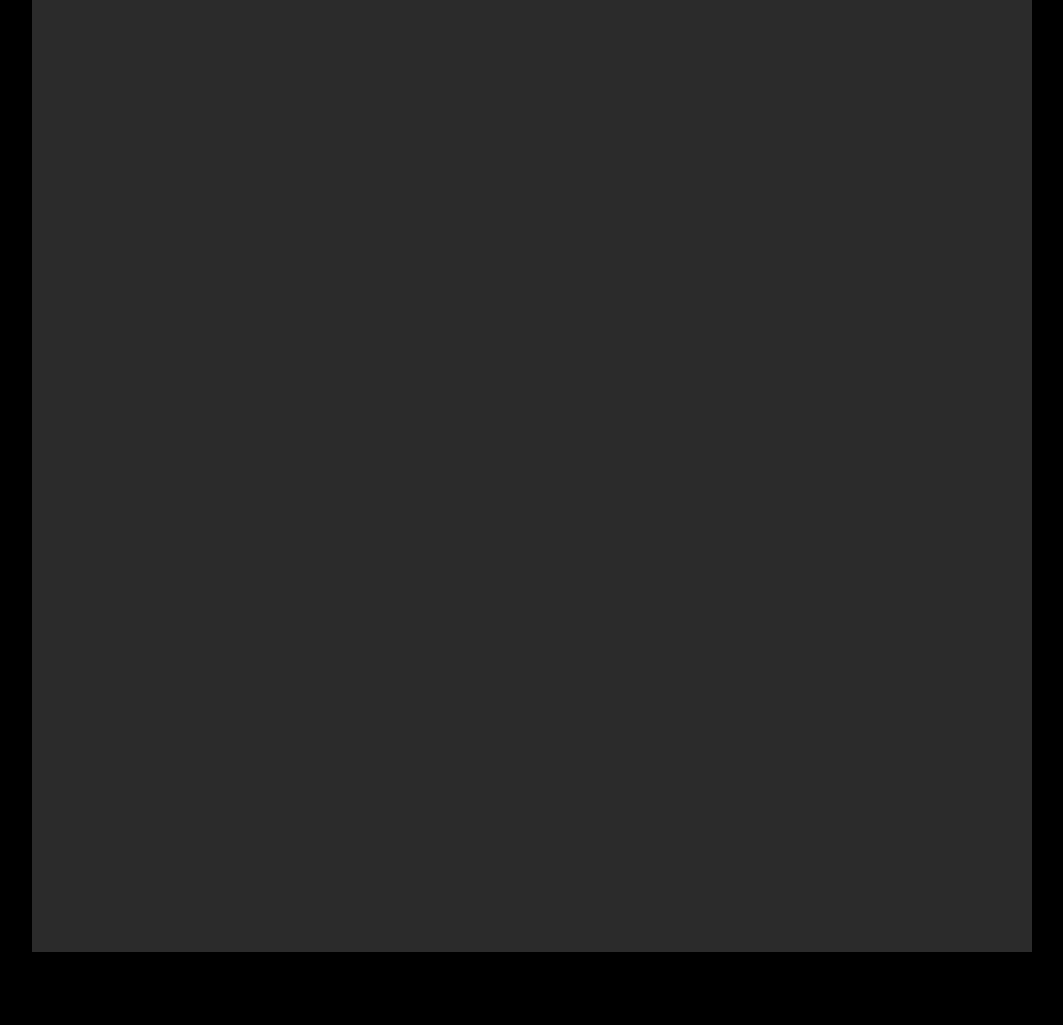
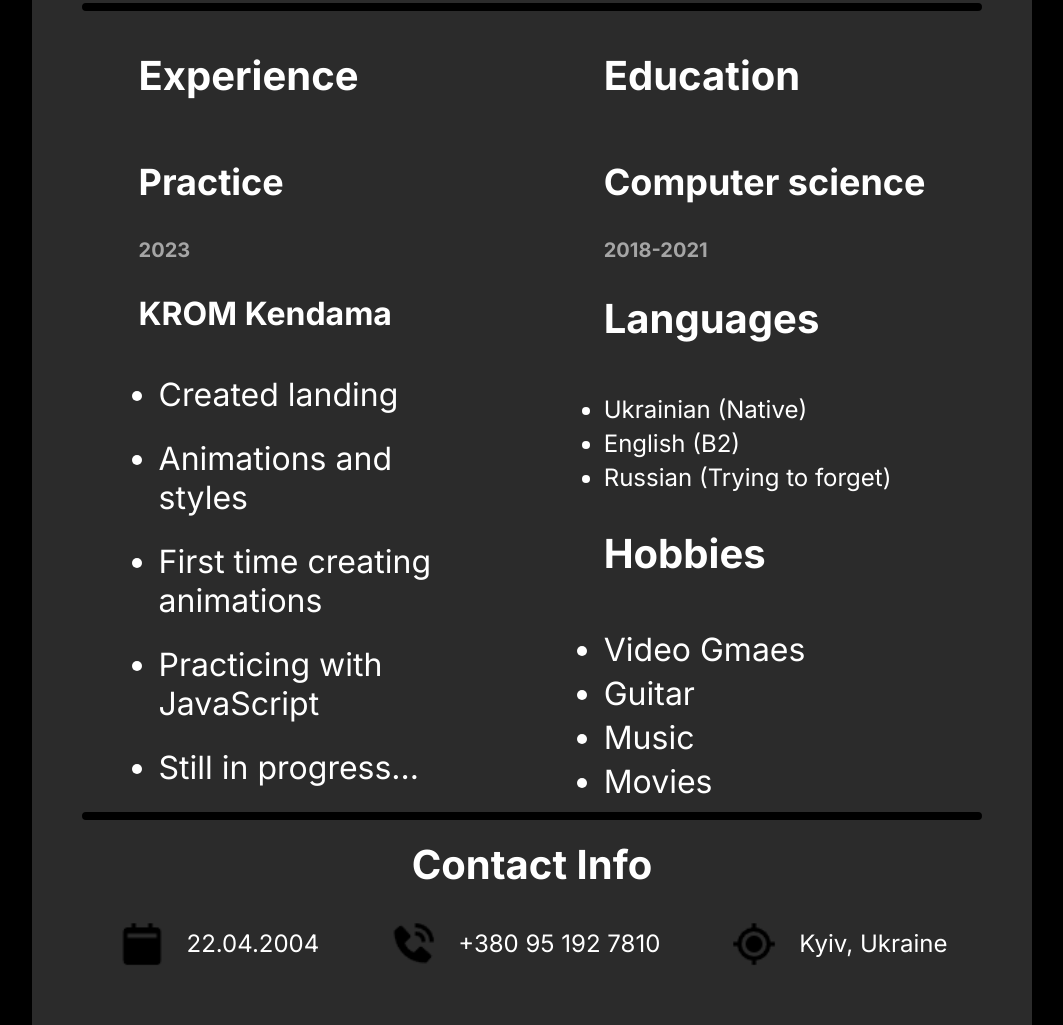
Before and after one commit to glattoseeyou/homepage, a plain HTML site: page index.html in a window 1280 px wide. Shown: the part 848-1873 px from the top of the page, without its empty margins (108-1171 px from the left). Before the commit the page ends 1800 px from the top, so only its background shows below. Drawn offline with Linux system fonts and the light colour scheme; a web font is replaced by a local one.

Commit message:
Finished full project

```diff
--- a/index.html
+++ b/index.html
@@ -37,16 +37,16 @@
         <hr class="skills-line">
         <div class="hero-text-container">
           <div class="hero-text-skills">
-          <h3 class="hero-container-skills">Skills</h3>
-        </div>
+            <h3 class="hero-container-skills">Skills</h3>
+          </div>
           <div class="ul-container">
             <ul>
-              <li class="sills-list">HTML</li>
-              <li class="sills-list">Flex</li>
-              <li class="sills-list">JavaScript</li>
-              <li class="sills-list">Node.js</li>
-              <li class="sills-list">CSS</li>
-              <li class="sills-list">Grid</li>
+              <li class="skills-list">HTML</li>
+              <li class="skills-list">Flex</li>
+              <li class="skills-list">JavaScript</li>
+              <li class="skills-list">Node.js</li>
+              <li class="skills-list">CSS</li>
+              <li class="skills-list">Grid</li>
             </ul>
             <div class="productive-box">
               <p class="skill-productive">Productive Learning</p>
@@ -55,9 +55,61 @@
         </div>
       </div>
     </div>
+    <hr class="education-line">
+    <div class="education-experience-container">
+      <div class="experience-container">
+        <div class="education-container">
+          <h3 class="experience-title">Experience</h1>
+            <p class="experience-subtitle">Practice</p>
+            <p class="experience-date">2023</p>
+            <p class="experience-project">KROM Kendama</p>
+            <ul class="experience-ul-li">
+              <li class="experience-li">Created landing</li>
+              <li class="experience-li">Animations and styles</li>
+              <li class="experience-li">First time creating animations</li>
+              <li class="experience-li">Practicing with JavaScript</li>
+              <li class="experience-li">Still in progress...</li>
+            </ul>
+        </div>
+      </div>
+      <div class="education-container">
+        <h3 class="education-title">Education</h1>
+          <p class="education-subtitle">Computer science</p>
+          <p class="education-date">2018-2021</p>
+          <p class="education-languages">Languages</p>
+          <ul class="education-ul-language">
+            <li class="education-li">Ukrainian (Native)</li>
+            <li class="education-li">English (B2)</li>
+            <li class="education-li">Russian (Trying to forget)</li>
+          </ul>
+          <p class="education-languages">Hobbies</p>
+          <ul class="education-ul-hobbies">
+            <li class="education-hobbies-li">Video Gmaes</li>
+            <li class="education-hobbies-li">Guitar</li>
+            <li class="education-hobbies-li">Music</li>
+            <li class="education-hobbies-li">Movies</li>
+          </ul>
+      </div>
+    </div>
+    <div class="contactInfo-container">
+      <hr class="contactInfo-line">
+      <h3 class="contactInfo-text">Contact Info</h3>
+      <div class="contactInfo-box">
+        <div class="contactInfo-date">
+          <img src="calendar-alt-solid-36.png">
+          <p class="contactInfo-date-text">22.04.2004</p>
+        </div>
+        <div class="contactInfo-phone">
+          <img src="phone-call-solid-36.png">
+          <p class="contactInfo-phone-text">+380 95 192 7810</p>
+        </div>
+        <div class="contactInfo-location">
+          <img src="current-location-regular-36.png">
+          <p class="contactInfo-location-text">Kyiv, Ukraine</p>
+        </div>
+      </div>
+    </div>
   </div>
-
-  <script src="script.js"></script>
 </body>
 
 </html>
--- a/style.css
+++ b/style.css
@@ -32,22 +32,24 @@ a {
 
 .container {
   max-width: 1000px;
-  height: 1800px;
+  height: 1873px;
   width: 90%;
   margin: 0 auto;
   display: grid;
   padding: 5rem;
   background: #2B2B2B;
-  grid-template-columns: 1fr 1fr;
-  grid-row: 0;
+  grid-template-columns: 1fr;
+  align-content: center;
 }
 
 @media only screen and (max-width: 768px) {
   .container {
-    width: 100%;
     grid-template-columns: 1fr;
-    padding: 3rem;
-    gap: 50rem;
+    gap: 2rem;
+  }
+
+  .hero {
+    margin-top: 2rem;
   }
 }
 
@@ -56,6 +58,7 @@ a {
 }
 
 .header-box {
+  max-width: 509px;
   display: flex;
   flex-direction: column;
 }
@@ -73,8 +76,7 @@ a {
 
 .profile {
   grid-column: 1/ -1;
-  margin-bottom: 2rem;
-  max-height: 150px;
+  max-height: fit-content;
 }
 
 .profile-name {
@@ -127,15 +129,22 @@ a {
   font-size: 18px;
 }
 
+.hero {
+  max-height: 377px;
+  margin-top: 20px;
+}
+
 .hero-container {
   flex-direction: column;
 }
 
+
+
 .skills-line {
   border: 3px solid rgb(0, 0, 0);
   border-radius: 5px;
-  width: 898px;
-  margin-top: -500px;
+  width: 900px;
+  margin-bottom: 20px;
 }
 
 .hero-container-skills {
@@ -148,7 +157,6 @@ a {
 
 .hero-container-skills {
   display: flex;
-  margin-top: -450px;
 }
 
 .hero-container {
@@ -157,11 +165,16 @@ a {
   justify-content: space-between;
 }
 
+.skill-productive {
+  font-size: 28px;
+  text-decoration: underline;
+}
+
 .hero-container ul {
   columns: 3;
 }
 
-.sills-list {
+.skills-list {
   font-size: 28px;
   margin-left: 110px;
   margin-bottom: 59px;
@@ -171,9 +184,186 @@ a {
   display: flex;
   justify-content: center;
   align-items: center;
+  margin-bottom: 2rem;
 }
 
-.skill-productive {
-  font-size: 28px;
-  text-decoration: underline;
+.education-experience-container {
+  display: flex;
+  justify-content: space-around;
+  align-items: flex-start;
+  margin-top: 2rem;
 }
+
+.experience-container {
+  max-width: 456px;
+  margin-right: 2rem;
+}
+
+.experience-title {
+  font-size: 40px;
+  font-weight: bold;
+  margin-bottom: 60px;
+}
+
+.experience-subtitle {
+  font-size: 36px;
+  font-weight: bold;
+  margin-bottom: 34px;
+}
+
+.experience-date {
+  font-size: 20px;
+  color: #A5A5A5;
+  font-weight: bold;
+  margin-bottom: 32px;
+}
+
+.experience-project {
+  font-size: 32px;
+  font-weight: bold;
+  margin-bottom: 42px;
+}
+
+.experience-ul-li {
+  width: 332px;
+}
+
+.experience-li {
+  font-size: 32px;
+  margin-bottom: 25px;
+  margin-left: 20px;
+}
+
+.education-container {
+  max-width: 456px;
+}
+
+.education-title {
+  font-size: 40px;
+  font-weight: bold;
+  margin-bottom: 60px;
+}
+
+.education-subtitle {
+  font-size: 36px;
+  font-weight: bold;
+  margin-bottom: 34px;
+}
+
+.education-box {
+  max-width: 1000px;
+  display: flex;
+  flex-direction: column;
+  align-items: center;
+  justify-content: center;
+}
+
+.education-date {
+  font-size: 20px;
+  color: #A5A5A5;
+  font-weight: bold;
+  margin-bottom: 32px;
+}
+
+.education-languages {
+  font-size: 40px;
+  font-weight: bold;
+  margin-bottom: 52px;
+}
+
+.education-li {
+  font-size: 24px;
+  margin-bottom: 0.5rem;
+}
+
+.education-ul-language {
+  margin-bottom: 37px;
+}
+
+.education-hobbies {
+  font-size: 40px;
+  font-weight: bold;
+  margin-bottom: 42px;
+}
+
+.education-hobbies-li {
+  font-size: 32px;
+  margin-bottom: 0.5rem;
+}
+
+.education-line {
+  border: 4px solid rgb(0, 0, 0);
+  border-radius: 5px;
+  margin-bottom: 20px;
+  width: 900px;
+  height: 0;
+}
+
+.contactInfo-line {
+  border: 4px solid rgb(0, 0, 0);
+  border-radius: 5px;
+  margin-bottom: 20px;
+}
+
+.contactInfo-container .contactInfo-text {
+  display: flex;
+  align-items: center;
+  justify-content: center;
+  margin-bottom: 30px;
+  font-size: 40px;
+}
+
+.contactInfo-box {
+  display: flex;
+  align-items: center;
+  justify-content: space-around;
+  flex-direction: row;
+}
+
+.contactInfo-date {
+  display: flex;
+  flex-direction: row;
+  align-items: center;
+}
+
+.contactInfo-date-text {
+  font-size: 24px;
+  margin-left: 20px;
+}
+
+.contactInfo-phone {
+  display: flex;
+  flex-direction: row;
+  align-items: center;
+}
+
+.contactInfo-phone-text {
+  font-size: 24px;
+  margin-left: 20px;
+}
+
+.contactInfo-location {
+  display: flex;
+  flex-direction: row;
+  align-items: center;
+}
+
+.contactInfo-location-text {
+  font-size: 24px;
+  margin-left: 20px;
+}
+
+.contactInfo-date img{
+  width: 50px;
+  height: 50px;
+}
+
+.contactInfo-phone img{
+  width: 50px;
+  height: 50px;
+}
+
+.contactInfo-location img{
+  width: 50px;
+  height: 50px;
+}
```
